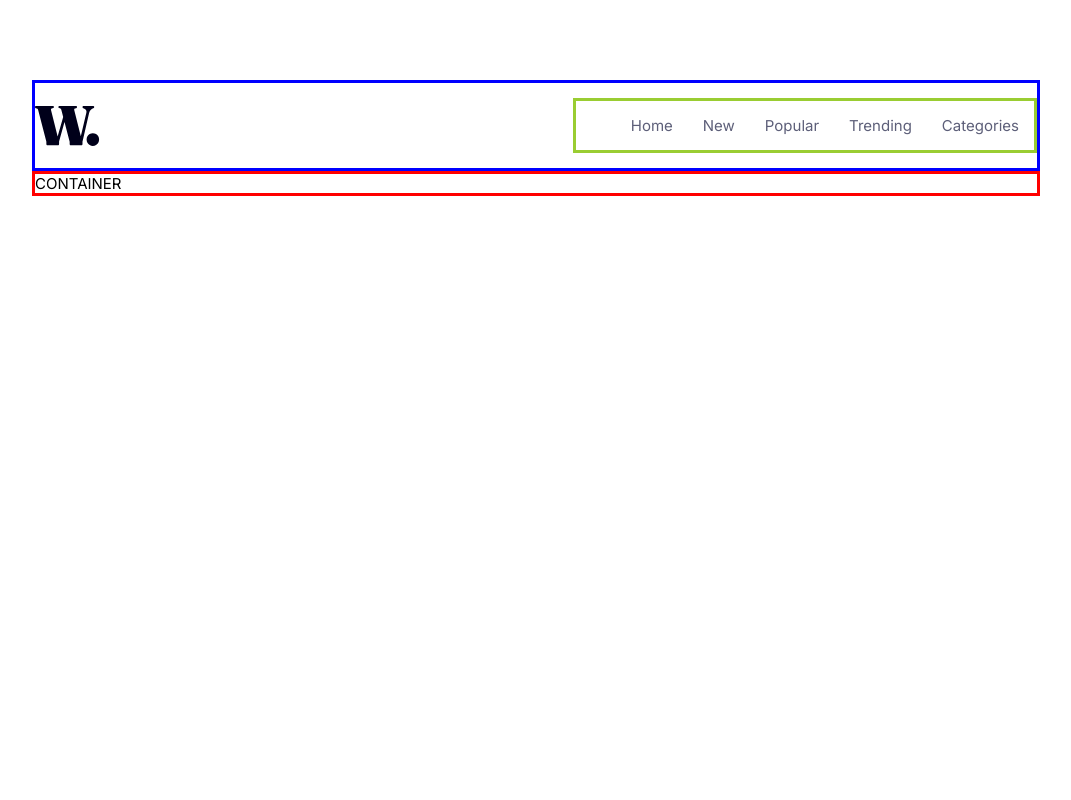
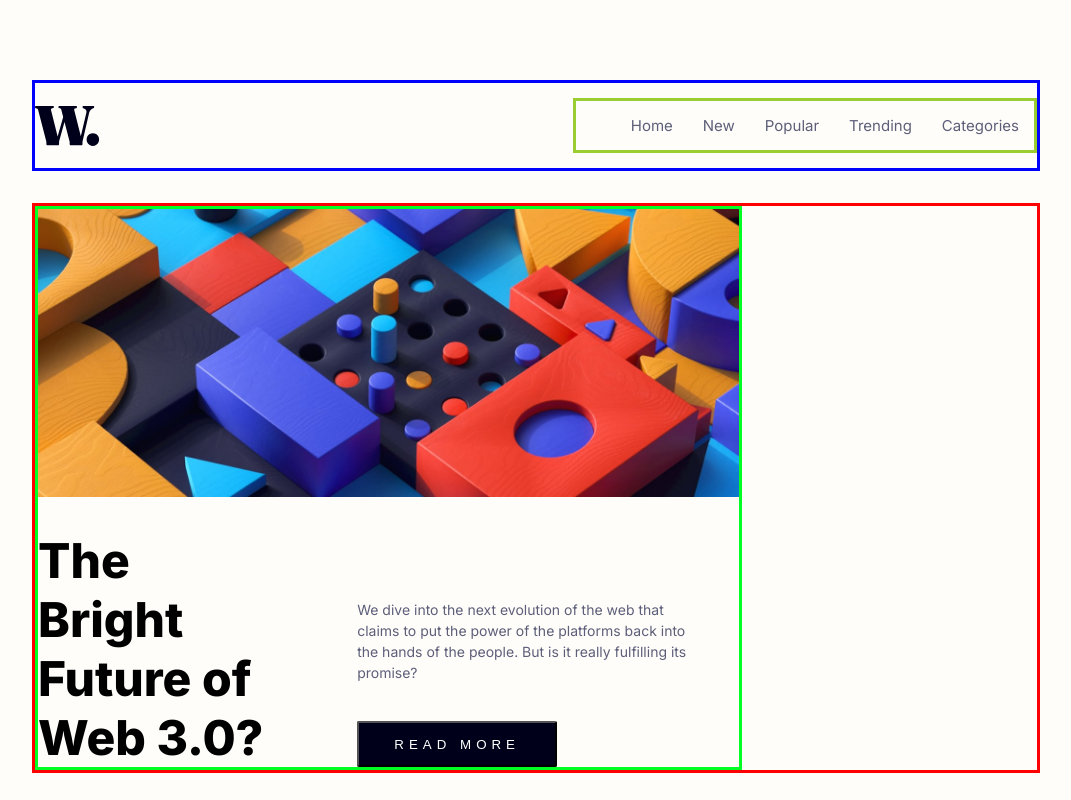
Before and after one commit to Chaveguapo/news-webpage-main, a React (Create React App) app: page / in a window 1280 px wide. Shown: the whole page, without its empty margins (104-1175 px from the left). Built offline with nearby package versions, Linux system fonts and the light colour scheme.

Commit message:
creation of content

```diff
--- a/public/index.html
+++ b/public/index.html
@@ -24,7 +24,7 @@
       Learn how to configure a non-root public URL by running `npm run build`.
     -->
     <style>
-      @import url("https://fonts.googleapis.com/css2?family=Inter:wght@400;700;800&display=swap");
+      @import url("https://fonts.googleapis.com/css2?family=Inter:wght@400;700;800;900&display=swap");
     </style>
   </head>
   <body>
--- a/src/App.tsx
+++ b/src/App.tsx
@@ -5,7 +5,7 @@ function App() {
   return (
     <>
       <Navbar />
-      <Container />
+      <Container></Container>
     </>
   );
 }
--- a/src/Components/Container.css
+++ b/src/Components/Container.css
@@ -6,10 +6,57 @@
   max-width: 1440px;
   border: red solid;
   margin: 0 8rem;
+  justify-content: baseline;
 
   /* justify-content: center; */
 }
 
+.desktop-image {
+  width: 100%;
+}
+
+.banner-container {
+  display: flex;
+  flex-direction: column;
+  border: rgb(0, 255, 34) solid;
+  width: 70%;
+}
+
+.main-text-container {
+  padding-top: 2rem;
+  display: flex;
+  flex-direction: row;
+}
+
+.banner-tittle {
+  padding: 0.1rem 3rem 0 0;
+  font-size: 3rem;
+}
+
+.smallbox-text {
+  margin: 0 2rem;
+  align-self: self-end;
+  line-height: 20%;
+  font-family: var();
+}
+
+.smallbox-text p {
+  padding: 0 0 1.5rem;
+  justify-self: end;
+  line-height: -2px;
+  color: var(--color-Dark-grayish-blue);
+}
+
+.button-read {
+  width: 15em;
+  padding: 1em;
+  background-color: var(--color-Very-dark-blue);
+  color: white;
+  letter-spacing: 5px;
+  border-radius: 2px;
+  cursor: pointer;
+}
+/* CSS Responsive */
 @media screen and (max-width: 450px) {
   .container {
     margin: 0;
--- a/src/Components/Container.tsx
+++ b/src/Components/Container.tsx
@@ -1,5 +1,24 @@
 import "./Container.css";
+import desktop from "../assets/images/desktop.jpg";
 
 export function Container() {
-  return <div className="container">CONTAINER</div>;
+  return (
+    <div className="container">
+      <div className="banner-container">
+        <img className="desktop-image" src={desktop} alt="desktopimage"></img>
+        <div className="main-text-container">
+          <h1 className="banner-tittle">The Bright Future of Web 3.0?</h1>
+          <div className="smallbox-text">
+            <p>
+              We dive into the next evolution of the web that claims to put the
+              power of the platforms back into the hands of the people. But is
+              it really fulfilling its promise?
+            </p>
+            <button className="button-read">READ MORE</button>
+          </div>
+        </div>
+        <div className="news-box"></div>
+      </div>
+    </div>
+  );
 }
--- a/src/Components/Navbar.css
+++ b/src/Components/Navbar.css
@@ -7,7 +7,7 @@
   border: blue solid;
   position: relative;
   max-width: 1440px;
-  margin: 5rem 8rem 0;
+  margin: 5rem 8rem 2rem;
 }
 
 /* Nav menu */
@@ -22,7 +22,7 @@
 .navmenu a {
   display: block;
   padding: 1em;
-  color: var(--Color-Dark-grayish-blue);
+  color: var(--color-Dark-grayish-blue);
   text-decoration: none;
   cursor: pointer;
 }
--- a/src/index.css
+++ b/src/index.css
@@ -5,17 +5,33 @@
   --color-Soft-red: hsl(5, 85%, 63%);
   /* Primary Colors */
   -color-off-white: hsl(36, 100%, 99%);
-  --Color-Grayish-blue: hsl(233, 8%, 79%);
-  --Color-Dark-grayish-blue: hsl(236, 13%, 42%);
+  --color-Grayish-blue: hsl(233, 8%, 79%);
+  --color-Dark-grayish-blue: hsl(236, 13%, 42%);
   --color-Very-dark-blue: hsl(240, 100%, 5%);
+
+  --ff-regular: "Inter", sans-serif;
 }
 
 body {
   font-family: "Inter", sans-serif;
   font-size: 15px;
-  color: var(-color-off-white);
+  background-color: hsl(36, 100%, 99%);
 }
 
 h1 {
   font-weight: 800;
+  font-size: 3em;
+  margin: 0;
 }
+
+h2 {
+  font-size: 2rem;
+}
+
+h3 {
+  font-size: 1rem;
+}
+p {
+  line-height: 1.5;
+  font-size: 14px;
+}
```
Also changed, not shown: src/assets/images/desktop.jpg (renamed from src/assets/images/image-web-3-desktop.jpg).
